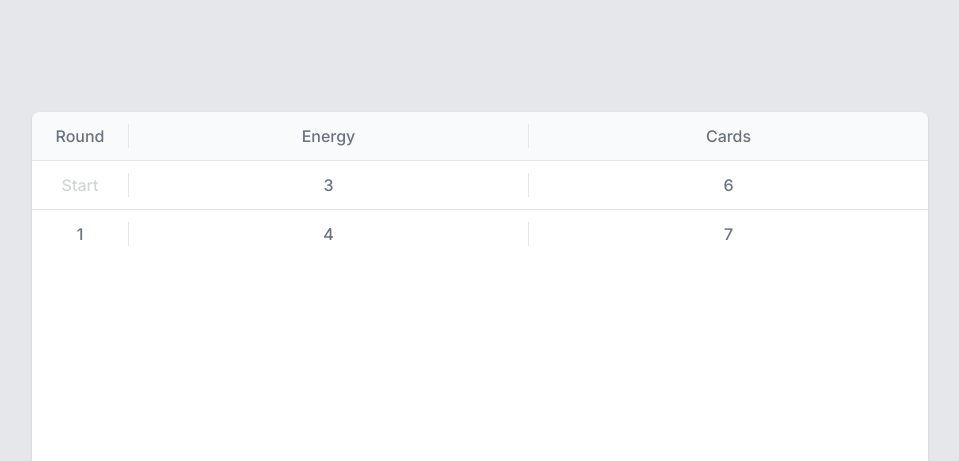
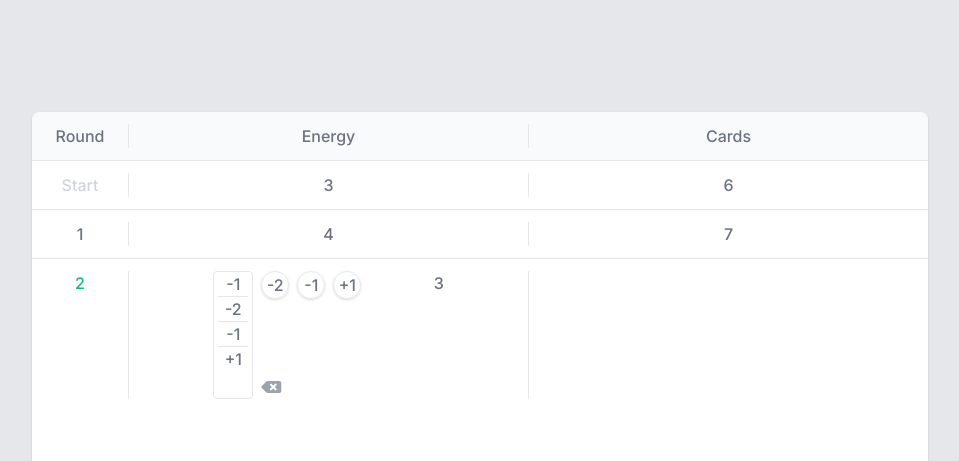
Before and after one commit to Pando58/axie-arena-counter, a Vue app: page / in a window 1280 px wide. Shown: the top 461 px of the page, without its empty margins (160-1119 px from the left). Built offline with nearby package versions, Linux system fonts and the light colour scheme.

Commit message:
Energy counting layout

```diff
--- a/src/App.vue
+++ b/src/App.vue
@@ -6,12 +6,14 @@
     <div class="mt-24"></div>
       <div class="flex-1">
         <div class="mx-auto h-full max-w-4xl rounded-lg overflow-hidden shadow bg-white border-b border-gray-200 text-sm sm:text-base text-center font-medium text-gray-500">
+          <!-- Head -->
           <div class="py-3 flex divide-x divide-gray-200 bg-gray-50 border-b">
             <div class="flex-shrink w-16 sm:w-24">Round</div>
             <div class="flex-1">Energy</div>
             <div class="flex-1">Cards</div>
           </div>
           <div class="divide-y divide-gray-200">
+            <!-- List -->
             <li
               class="py-3 flex divide-x divide-gray-200"
               v-for="round in rounds"
@@ -21,6 +23,36 @@
               <div class="flex-shrink w-16 sm:w-24" v-else>{{ round.round }}</div>
               <div class="flex-1">{{ round.energy }}</div>
               <div class="flex-1">{{ round.cards }}</div>
+            </li>
+
+            <!-- Current round -->
+            <li class="py-3 flex divide-x divide-gray-200">
+             <div class="flex-shrink w-16 sm:w-24 text-green-500">{{ rounds[rounds.length - 1].round + 1 }}</div>
+              <div class="flex-1 px-3">
+                <div class="flex justify-evenly">
+                  <div class="flex">
+                    <!-- List -->
+                    <div class="relative">
+                      <ul class="w-10 h-32 border rounded divide-y px-1 overflow-y-auto">
+                        <li>-1</li>
+                        <li>-2</li>
+                        <li>-1</li>
+                        <li>+1</li>
+                      </ul>
+                      <div class="absolute bottom-0 transform translate-x-12">
+                        <i class="fas fa-backspace text-gray-400"></i>
+                      </div>
+                    </div>
+                    <div class="w-7 h-7 ml-2 rounded-full border shadow flex items-center justify-center cursor-pointer">-2</div>
+                    <div class="w-7 h-7 ml-2 rounded-full border shadow flex items-center justify-center cursor-pointer">-1</div>
+                    <div class="w-7 h-7 ml-2 rounded-full border shadow flex items-center justify-center cursor-pointer">+1</div>
+                  </div>
+
+                  <!-- Numero total -->
+                  <span>3</span>
+                </div>
+              </div>
+              <div class="flex-1 px-3"></div>
             </li>
           </div>
         </div>
@@ -53,3 +85,25 @@ export default {
   }
 }
 </script>
+
+<style>
+/* width */
+::-webkit-scrollbar {
+  width: 8px;
+}
+
+/* Track */
+::-webkit-scrollbar-track {
+  @apply bg-gray-200;
+}
+
+/* Handle */
+::-webkit-scrollbar-thumb {
+  @apply bg-gray-400 rounded;
+}
+
+/* Handle on hover */
+::-webkit-scrollbar-thumb:hover {
+  @apply bg-gray-500;
+}
+</style>
--- a/src/index.html
+++ b/src/index.html
@@ -4,6 +4,12 @@
     <meta charset="UTF-8"/>
     <link rel="icon" href="/assets/favicon.png"/>
     <meta name="viewport" content="width=device-width, initial-scale=1.0"/>
+
+    <link rel="stylesheet" href="https://cdnjs.cloudflare.com/ajax/libs/font-awesome/5.15.4/css/all.min.css"
+      integrity="sha512-1ycn6IcaQQ40/MKBW2W4Rhis/DbILU74C1vSrLJxCq57o941Ym01SwNsOMqvEBFlcgUa6xLiPY/NS5R+E6ztJQ=="
+      crossorigin="anonymous" referrerpolicy="no-referrer"
+    />
+
     <title>Vite App</title>
   </head>
   <body>
```
